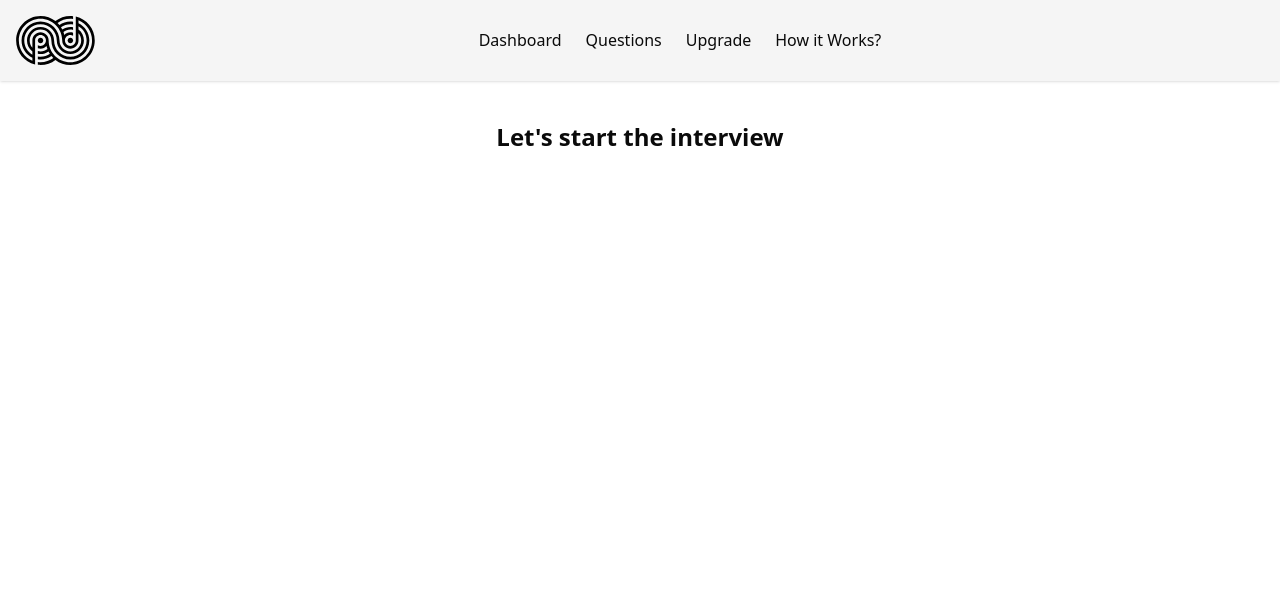
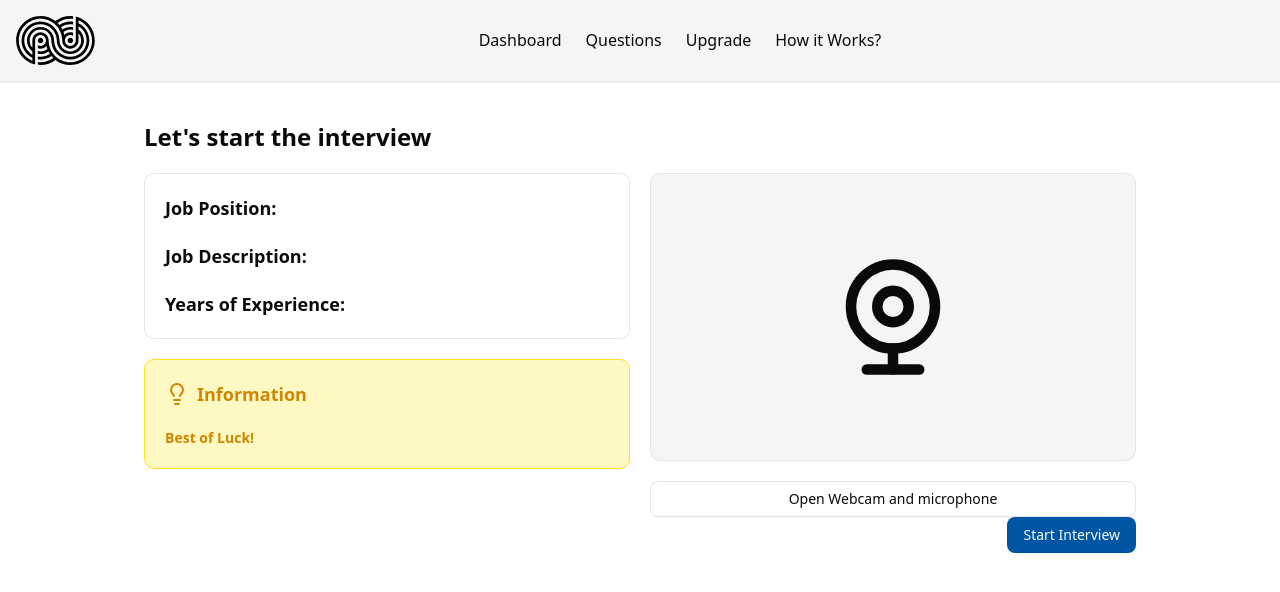
Before and after one commit to L4TIF/ai-mock-interview-app, a Next.js app: page /dashboard/interview/1 in a window 1280 px wide. Shown: the top 592 px of the page. Built offline with nearby package versions, Linux system fonts and the light colour scheme; no server answers; the database is empty.

Commit message:
done with ui of webcam permission

```diff
--- a/app/dashboard/interview/[interviewId]/page.jsx
+++ b/app/dashboard/interview/[interviewId]/page.jsx
@@ -1,25 +1,80 @@
 'use client'
+import { Button } from '@/components/ui';
 import { db } from '@/utils/db';
 import { MockInterview } from '@/utils/schema';
 import { eq } from 'drizzle-orm';
+import { Lightbulb, WebcamIcon } from 'lucide-react';
 import React, { useEffect } from 'react'
+import Webcam from 'react-webcam';
 const Interview = ({ params }) => {
 
     const { interviewId } = React.use(params);
     const [interviewData, setInterviewData] = React.useState(null)
+    const [isLoading, setIsLoading] = React.useState(false)
+    const [isWebcamOpen, setIsWebcamOpen] = React.useState(false)
+
 
     const fetchInterview = async () => {
         const res = await db.select().from(MockInterview).where(eq(MockInterview.mockId, interviewId))
         setInterviewData((res[0]))
     }
     useEffect(() => {
+        setIsLoading(true)
         fetchInterview()
+        setIsLoading(false)
     }, [])
+    if (isLoading) {
+        return <div>Loading...</div>
+    }
     // continue with react webcam setup
     return (
         <>
-            <div className='flex my-10 justify-between items-center flex-col'>
+            <div className='my-10 '>
                 <h1 className='text-2xl font-bold'>Let's start the interview</h1>
+                <div className='grid grid-cols-1 md:grid-cols-2 gap-5'>
+
+                    <div className='flex flex-col my-5 gap-5  '>
+                        <div className='flex flex-col gap-5 p-5 border  rounded-lg'>
+                            <h2 className='text-lg'><strong>Job Position:</strong> {interviewData?.jobPosition}</h2>
+                            <h2 className='text-lg'><strong>Job Description:</strong> {interviewData?.jobDesc}</h2>
+                            <h2 className='text-lg'><strong>Years of Experience:</strong> {interviewData?.jobExperience}</h2>
+                        </div>
+                        <div className=' p-5 border border-yellow-300 bg-yellow-100  rounded-lg'>
+                            <h2 className='flex items-center gap-2 text-lg text-yellow-600'> <Lightbulb /> <strong>Information</strong></h2>
+                            <h2 className='text-sm text-yellow-600'>{process.env.NEXT_PUBLIC_INFO} <br />  <strong>Best of Luck!</strong></h2>
+                        </div>
+                    </div>
+
+                    <div >
+                        {isWebcamOpen ? (
+                            <Webcam
+                                className='rounded-lg my-5'
+                                mirrored={true}
+                                audio={true}
+                                width={450}
+                                height={450}
+                                onUserMediaError={() => {
+                                    setIsWebcamOpen(false)
+                                    console.log("Error")
+                                }}
+                                onUserMedia={() => {
+                                    setIsWebcamOpen(true)
+                                    console.log("User Media")
+                                }}
+                            />
+                        ) : (
+                            <>
+                                <WebcamIcon className='w-full h-72 my-5 p-20 border bg-secondary rounded-lg' />
+                                <Button variant='outline' className='w-full' onClick={() => setIsWebcamOpen(true)}>Open Webcam and microphone</Button>
+                            </>
+                        )}
+                    </div>
+
+
+                </div>
+                <div className='flex justify-end'>
+                    <Button  >Start Interview</Button>
+                </div>
             </div>
         </>
     )
```
